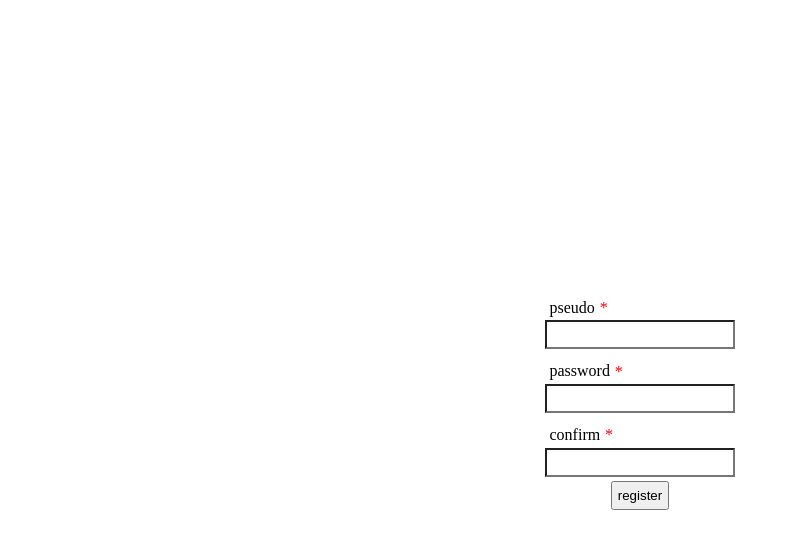
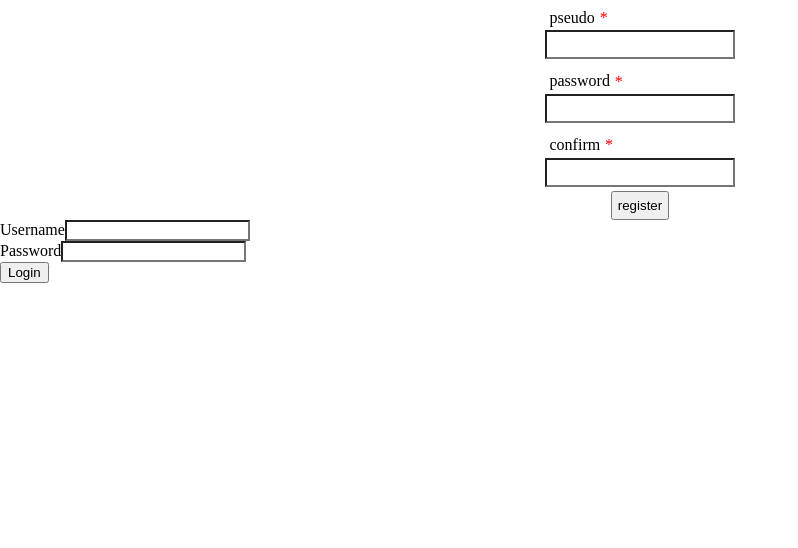
Before and after one commit to Uriel-Sautron/kitty-client, an Angular app: page /chat in a window 1280 px wide. Before the commit this address led to /. Shown: the top 548 px of the page, without its empty margins (0-798 px from the left). Built offline with nearby package versions, Linux system fonts and the light colour scheme.

Commit message:
add login component, chat component, routes

```diff
--- a/src/app/app.component.html
+++ b/src/app/app.component.html
@@ -1,3 +1 @@
-<div id="app">
-  <app-register></app-register>
-</div>
+<app-register></app-register> <app-login></app-login>
--- /dev/null
+++ b/src/app/app.routes.ts
@@ -0,0 +1,12 @@
+import { Routes } from '@angular/router';
+import { ChatComponent } from './chat/chat.component';
+import { LoginComponent } from './login/login.component';
+import { RegisterComponent } from './register/register.component';
+
+const ROUTES: Routes = [
+  { path: 'login', component: LoginComponent },
+  { path: 'chat', component: ChatComponent },
+  { path: 'register', component: RegisterComponent },
+];
+
+export { ROUTES };
--- /dev/null
+++ b/src/app/chat/chat.component.html
@@ -0,0 +1 @@
+<p>chat works!</p>
--- /dev/null
+++ b/src/app/chat/chat.component.ts
@@ -0,0 +1,15 @@
+import { Component, OnInit } from '@angular/core';
+
+@Component({
+  selector: 'app-chat',
+  templateUrl: './chat.component.html',
+  styleUrls: ['./chat.component.scss']
+})
+export class ChatComponent implements OnInit {
+
+  constructor() { }
+
+  ngOnInit(): void {
+  }
+
+}
--- /dev/null
+++ b/src/app/login/login.component.html
@@ -0,0 +1,27 @@
+<form name="form" (ngSubmit)="f.form.valid && login()" #f="ngForm" novalidate>
+  <div [ngClass]="{ 'has-error': f.submitted && !username.valid }">
+    <label for="username">Username</label>
+    <input
+      type="text"
+      name="username"
+      [(ngModel)]="model.username"
+      #username="ngModel"
+      required
+    />
+    <div *ngIf="f.submitted && !username.valid">Username is required</div>
+  </div>
+  <div [ngClass]="{ 'has-error': f.submitted && !password.valid }">
+    <label for="password">Password</label>
+    <input
+      type="password"
+      name="password"
+      [(ngModel)]="model.password"
+      #password="ngModel"
+      required
+    />
+    <div *ngIf="f.submitted && !password.valid">Password is required</div>
+  </div>
+  <div>
+    <button type="submit">Login</button>
+  </div>
+</form>
--- /dev/null
+++ b/src/app/login/login.component.ts
@@ -0,0 +1,46 @@
+import { HttpClient, HttpHeaders } from '@angular/common/http';
+import { Component, OnInit } from '@angular/core';
+import { Router } from '@angular/router';
+import { Observable } from 'rxjs';
+
+@Component({
+  selector: 'app-login',
+  templateUrl: './login.component.html',
+  styleUrls: ['./login.component.scss'],
+})
+export class LoginComponent implements OnInit {
+  model: any = {};
+
+  constructor(private router: Router, private http: HttpClient) {}
+
+  ngOnInit() {
+    // sessionStorage.setItem('token', '');
+  }
+
+  login() {
+    console.log(this.model);
+    this.http
+      .post(
+        'http://localhost:8080/api/login',
+        {
+          username: this.model.username,
+          password: this.model.password,
+        },
+        {
+          headers: new HttpHeaders({ 'Acces-Control-Allow-Origin': '*' }),
+        }
+      )
+      .subscribe((isValid) => {
+        console.log(isValid);
+        if (isValid) {
+          // sessionStorage.setItem(
+          //   'token',
+          //   btoa(this.model.username + ':' + this.model.password)
+          // );
+          this.router.navigate(['chat']);
+        } else {
+          alert('Authentication failed.');
+        }
+      });
+  }
+}
--- a/src/app/register/register.component.ts
+++ b/src/app/register/register.component.ts
@@ -1,6 +1,6 @@
 import { HttpClient, HttpHeaders } from '@angular/common/http';
 import { Component, OnInit } from '@angular/core';
-import { FormControl } from '@angular/forms';
+import { Router } from '@angular/router';
 import { User } from '../model/user';
 interface NewUser {
   username: string;
@@ -13,7 +13,7 @@ interface NewUser {
   styleUrls: ['./register.component.scss'],
 })
 export class RegisterComponent implements OnInit {
-  constructor(private http: HttpClient) {}
+  constructor(private http: HttpClient, private router: Router) {}
 
   user: User = new User('', '', '');
 
@@ -37,6 +37,7 @@ export class RegisterComponent implements OnInit {
       })
       .subscribe((Response) => {
         console.log(Response);
+        this.router.navigateByUrl('http://localhost:8080/login');
       });
   }
 
```
Also changed, not shown: src/app/app.module.ts (+17 -2 lines), src/app/chat/chat.component.scss (added), src/app/login/login.component.scss (added), 2 other files (tests, documents, lock files or other folders).
